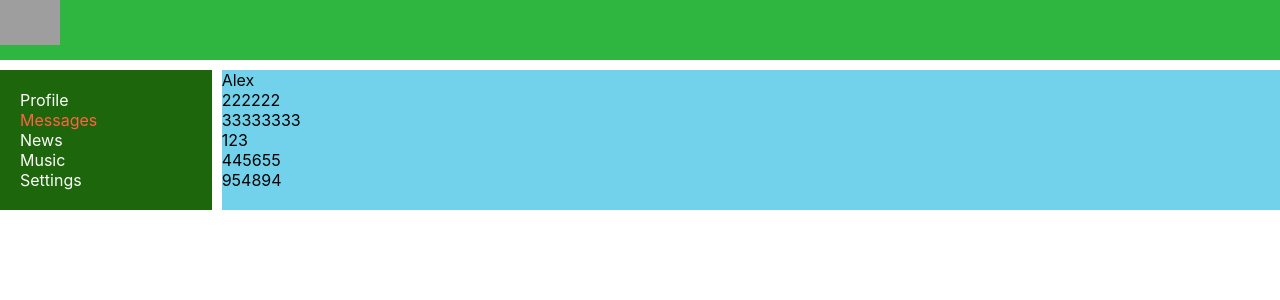
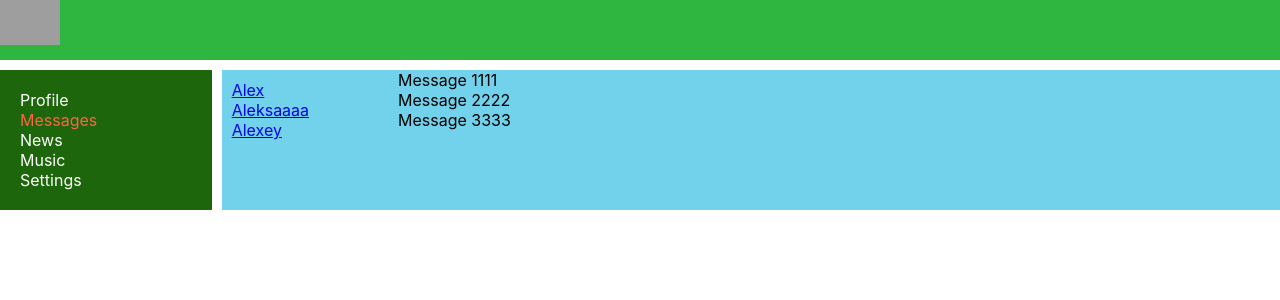
Before and after one commit to SwertI/react_1, a React (Create React App) app: page /dialogs in a window 1280 px wide. Shown: the top 300 px of the page. Built offline with nearby package versions, Linux system fonts and the light colour scheme; grey boxes are pictures that could not be loaded.

Commit message:
some changes in Dialogs page

```diff
--- a/src/components/Dialogs/Dialogs.jsx
+++ b/src/components/Dialogs/Dialogs.jsx
@@ -1,17 +1,24 @@
+import { NavLink } from 'react-router-dom'
 import s from './Dialogs.module.css'
 
 const Dialogs = (props) => {
     return (
         <div className={s.dialogs}>
             <div className={s.dialogItems}>
-                <div className={s.dialog}>Alex</div>
-                <div className={s.dialog}>222222</div>
-                <div className={s.dialog}>33333333</div>
+                <div className={s.dialog + ' ' + s.active}>
+                    <NavLink to='/dialogs/1'>Alex</NavLink>
+                </div>
+                <div className={s.dialog}>
+                    <NavLink to='/dialog/2'>Aleksaaaa</NavLink>
+                </div>
+                <div className={s.dialog}>
+                    <NavLink to='/dialog/3'>Alexey</NavLink>
+                </div>
             </div>
             <div className={s.messages}>
-                <div className={s.message}>123</div>
-                <div className={s.message}>445655</div>
-                <div className={s.message}>954894</div>
+                <div className={s.message}>Message 1111</div>
+                <div className={s.message}>Message 2222</div>
+                <div className={s.message}>Message 3333</div>
             </div>
         </div>
     )
--- a/src/components/Dialogs/Dialogs.module.css
+++ b/src/components/Dialogs/Dialogs.module.css
@@ -1,15 +1,18 @@
 .dialogs {
-
+    display: grid;
+    grid-template-columns: 2fr 10fr;
 }
-.dialogs-item {
-
+.dialogItems {
+    padding: 10px;
+}
+.dialogItems .active {
+    color: tomato;
+}
+.dialogItems .dialog {
 }
 .dialog {
-
 }
 .messages {
-
 }
 .message {
-
 }
```
